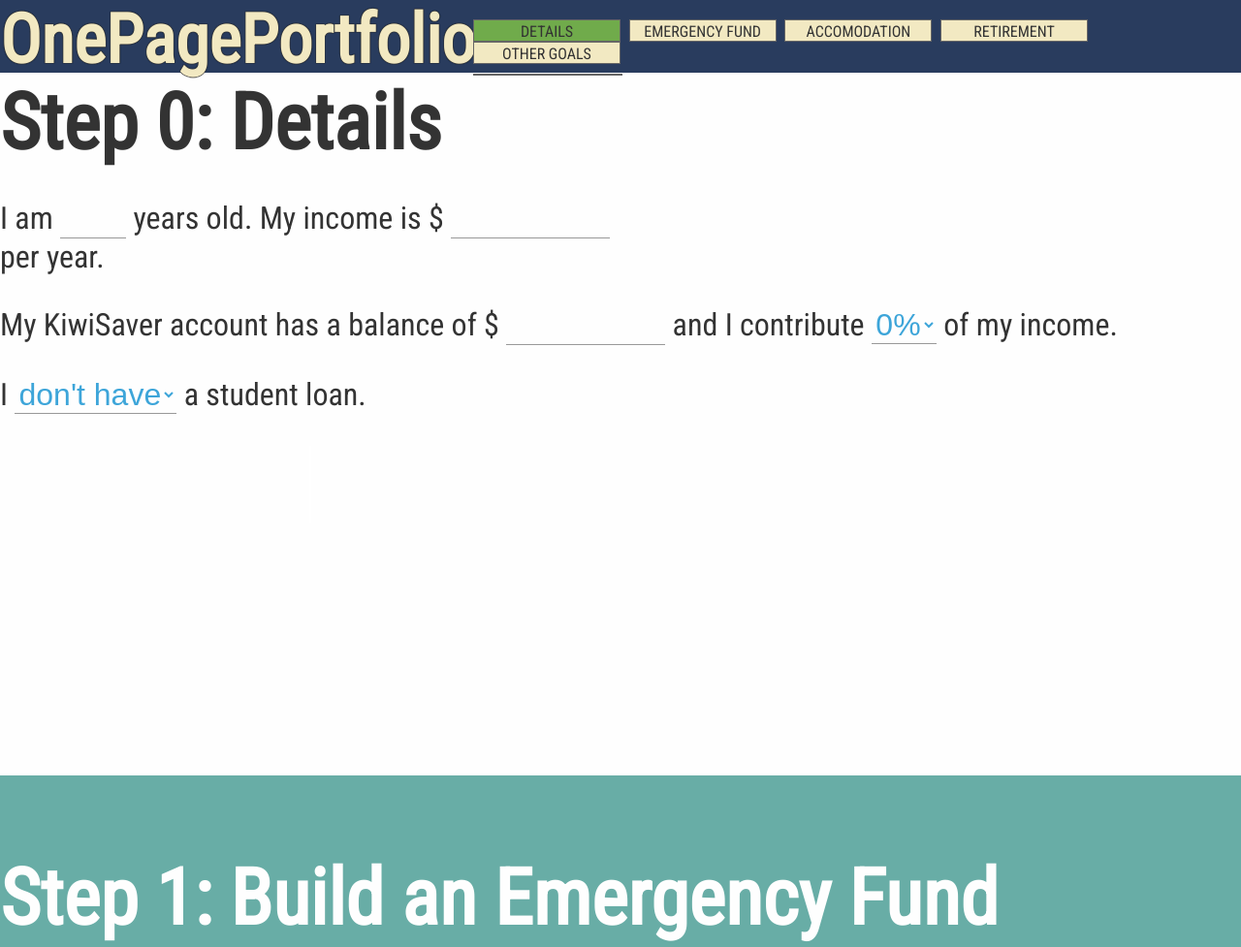
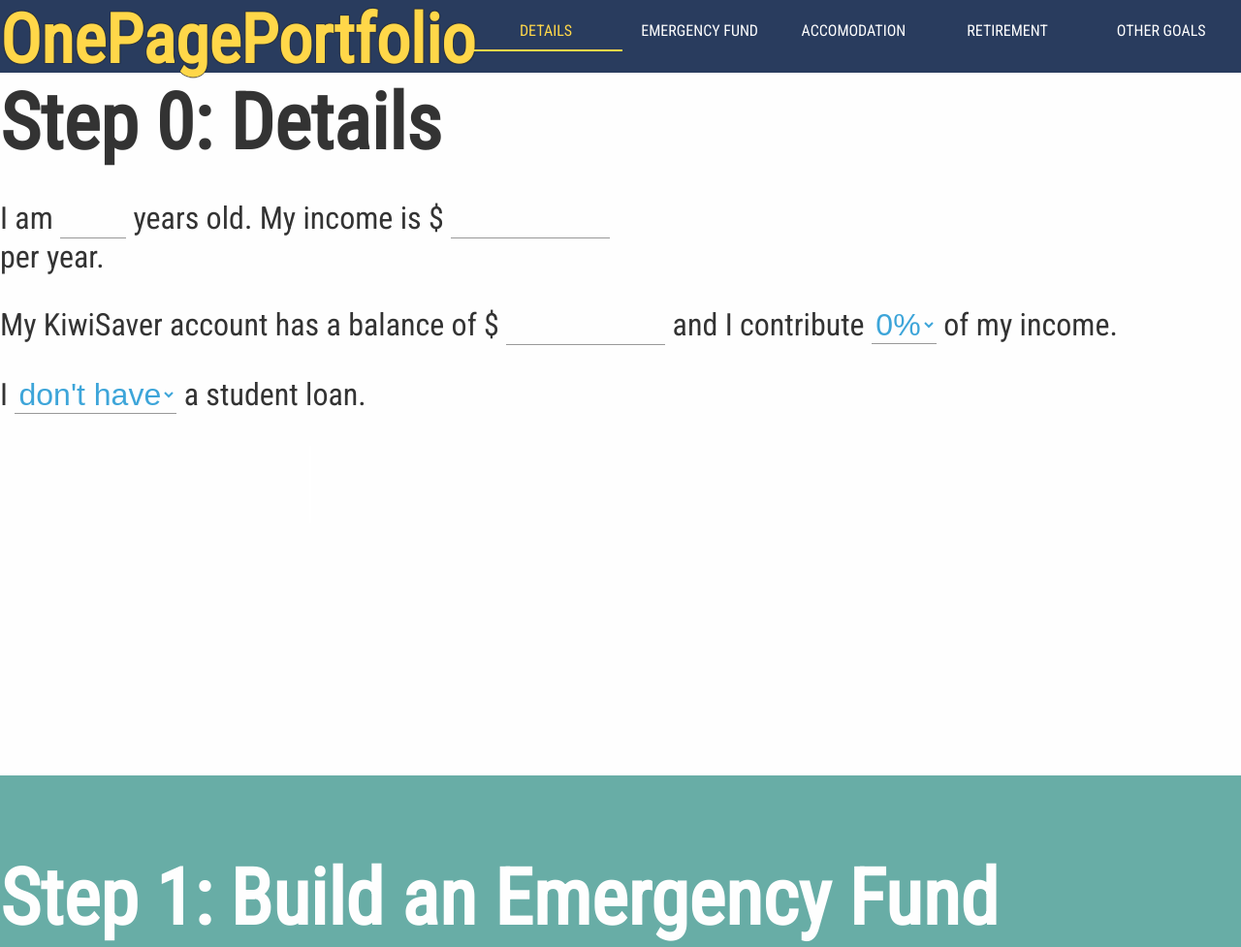
Before and after one commit to alagalac/OnePagePortfolio6, a plain HTML site: page index.html in a window 1280 px wide. Shown: the top 977 px of the page at 97% size. Drawn offline with nearby package versions, Linux system fonts and the light colour scheme.

Commit message:
better heading navigation colours

```diff
--- a/styles.css
+++ b/styles.css
@@ -31,7 +31,7 @@ body, html {
 
 .header__title
 {
-    color: #F2E9C2;
+    color: #FFD749;
     margin: 0;
     font-size: 70px;
     text-shadow: #333 0px 0px 1px,   #333 0px 0px 1px,   #333 0px 0px 1px,
@@ -63,16 +63,15 @@ body, html {
     text-decoration: none;
     margin-right: 5px;
     padding-top: 2px;
-    color: #333;
-    background-color: #F2E9C2;
+    color: #fefefe;
     text-align: center;
-    border: 1px solid #666;
+
     width: 150px;
 }
 
 .header__navigation li.active a
 {
-    background-color: #70AB4B;
+    color: #FFD749;
 }
 
 .header__navigation span
@@ -82,7 +81,7 @@ body, html {
 	display: block;
 	width: 154px;
 	height: 2px;
-	background: #666;
+	background: #FFD749;
 }
 
 .header__navigation ul li, .header__navigation span {
```
